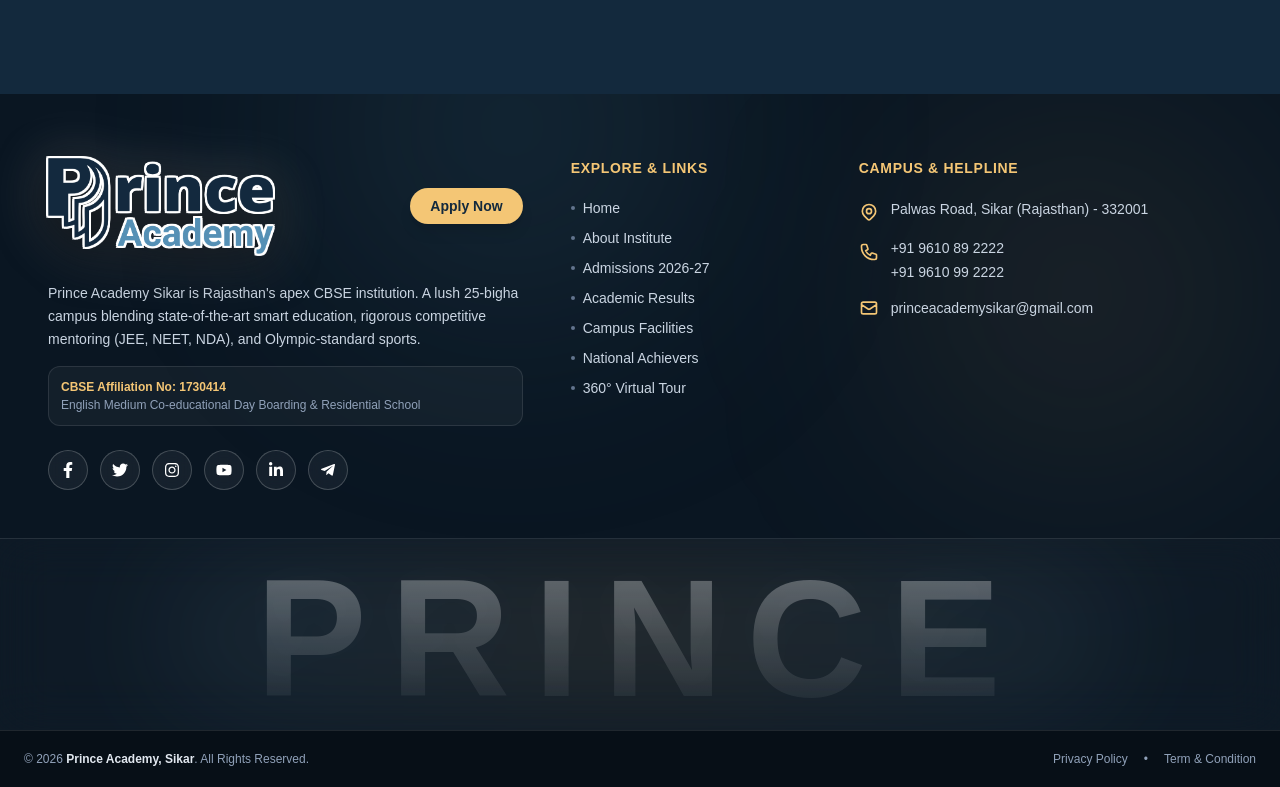
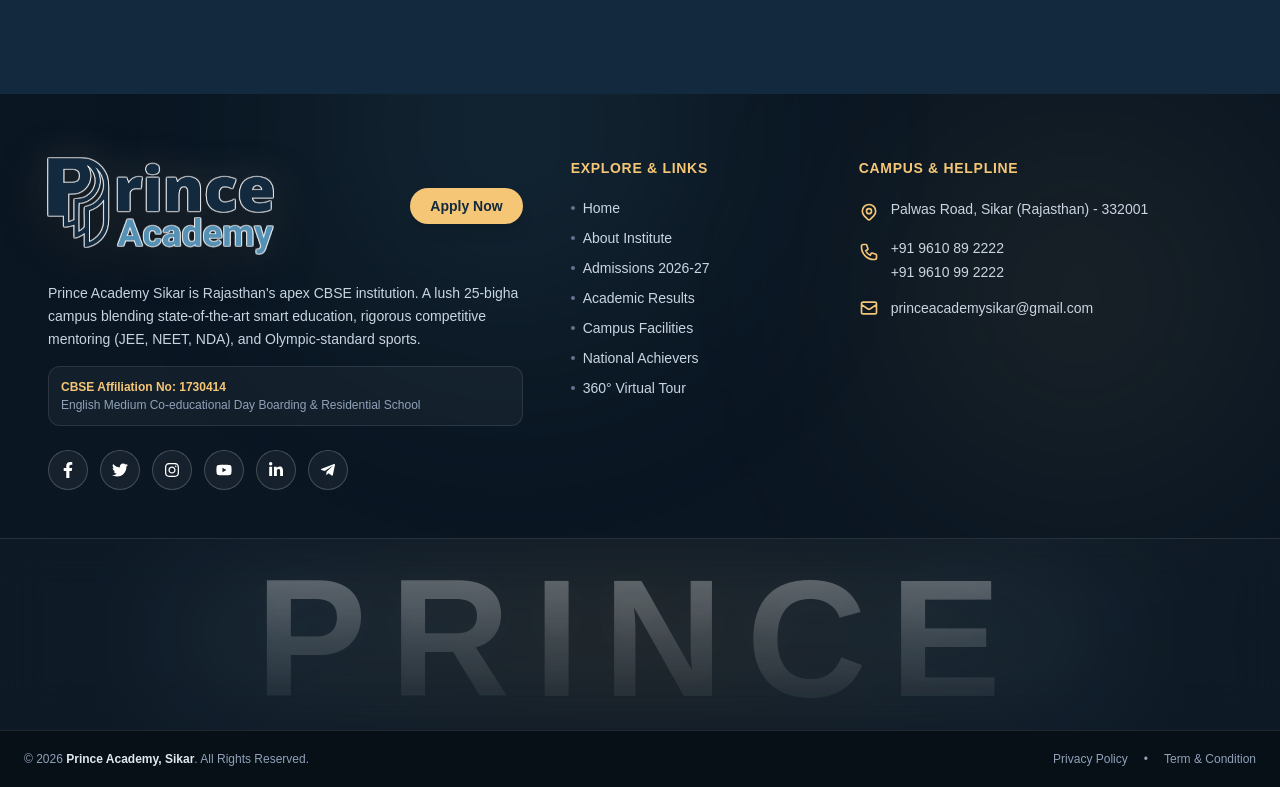
Before and after one commit to princewebdev63-coder/prince-academy-frontend, a Next.js app: page / in a window 1280 px wide. Shown: the part 3769-4556 px from the top of the page. Built offline with nearby package versions, Linux system fonts and the light colour scheme.

Commit message:
footer logo changes

```diff
--- a/components/layouts/Footer.jsx
+++ b/components/layouts/Footer.jsx
@@ -20,12 +20,12 @@
   2) uske baad ek bada soft dark shadow = depth / floating effect
 */
 const LOGO_FILTER = [
-  "drop-shadow(2px 0 0 #ffffff)",
-  "drop-shadow(-2px 0 0 #ffffff)",
-  "drop-shadow(0 2px 0 #ffffff)",
-  "drop-shadow(0 -2px 0 #ffffff)",
-  "drop-shadow(0 12px 22px rgba(0,0,0,0.65))",
-  "drop-shadow(0 0 26px rgba(255,255,255,0.18))",
+  "drop-shadow(1px 0 0 rgba(255,255,255,0.65))",
+  "drop-shadow(-1px 0 0 rgba(255,255,255,0.65))",
+  "drop-shadow(0 1px 0 rgba(255,255,255,0.65))",
+  "drop-shadow(0 -1px 0 rgba(255,255,255,0.65))",
+  "drop-shadow(0 10px 20px rgba(0,0,0,0.55))",
+  "drop-shadow(0 0 18px rgba(255,255,255,0.12))",
 ].join(" ");
 
 const QUICK_LINKS = [
```
Also changed, not shown: 1 other file (tests, documents, lock files or other folders).
